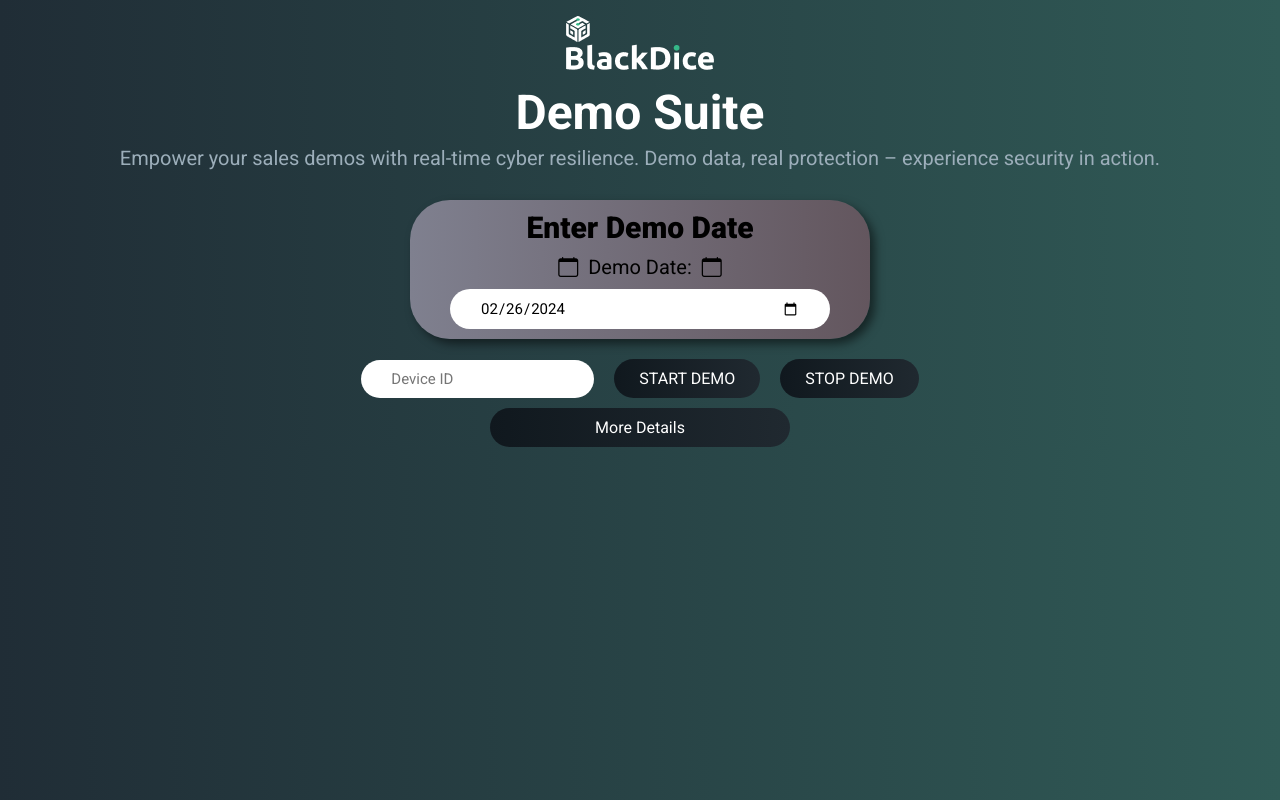
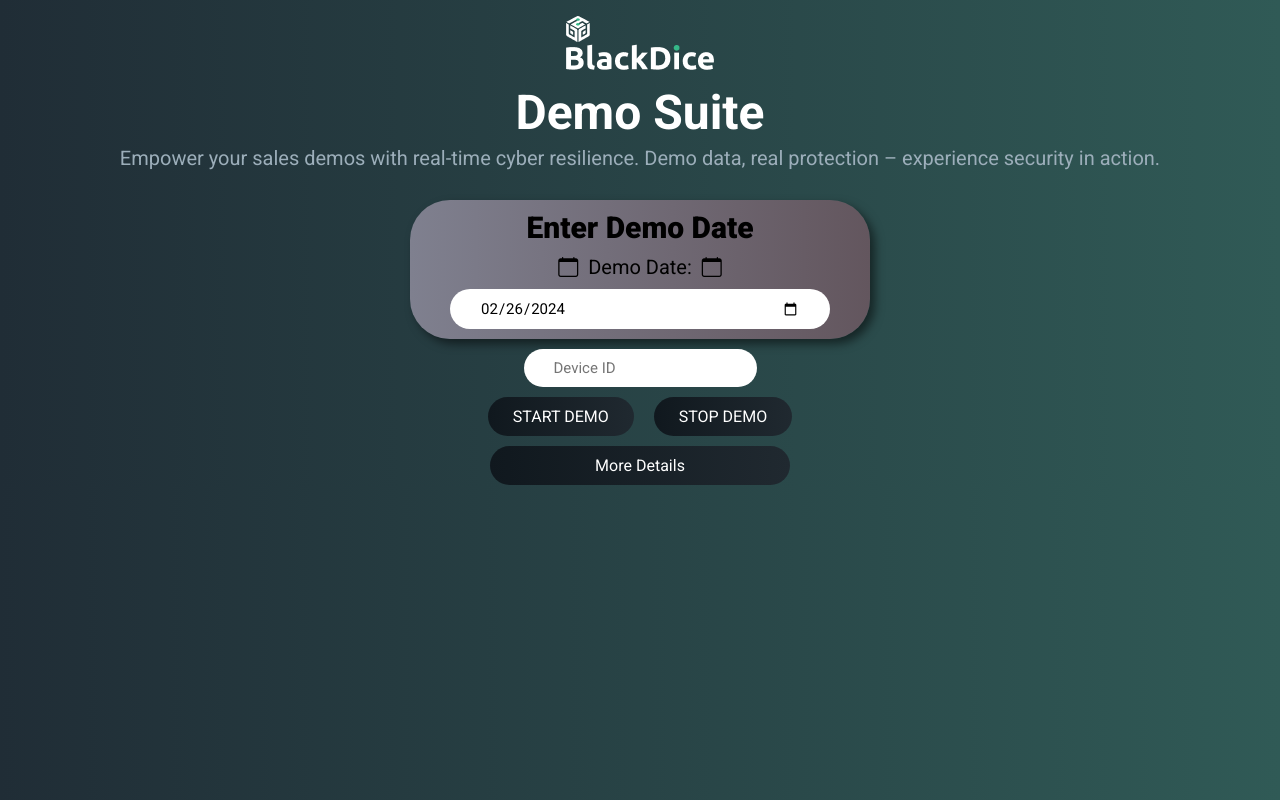
Before and after one commit to ajaySasan/Demo-Suite, a React (Create React App) app: page / in a window 1280 px wide. Built offline with nearby package versions, Linux system fonts and the light colour scheme; no server answers.

Commit message:
css update

```diff
--- a/src/Global.scss
+++ b/src/Global.scss
@@ -259,3 +259,8 @@
   display: flex;
   margin: 0 auto;
 }
+
+.deviceIdInput {
+  display: flex;
+  margin: 0 auto;
+}
--- a/src/demo-data/MetricsTest.tsx
+++ b/src/demo-data/MetricsTest.tsx
@@ -664,6 +664,7 @@
     <div>
       <input
         type="number"
+        className="deviceIdInput"
         value={userInputDeviceId}
         placeholder="Device ID"
         onChange={handleInputDeviceChange}
```
